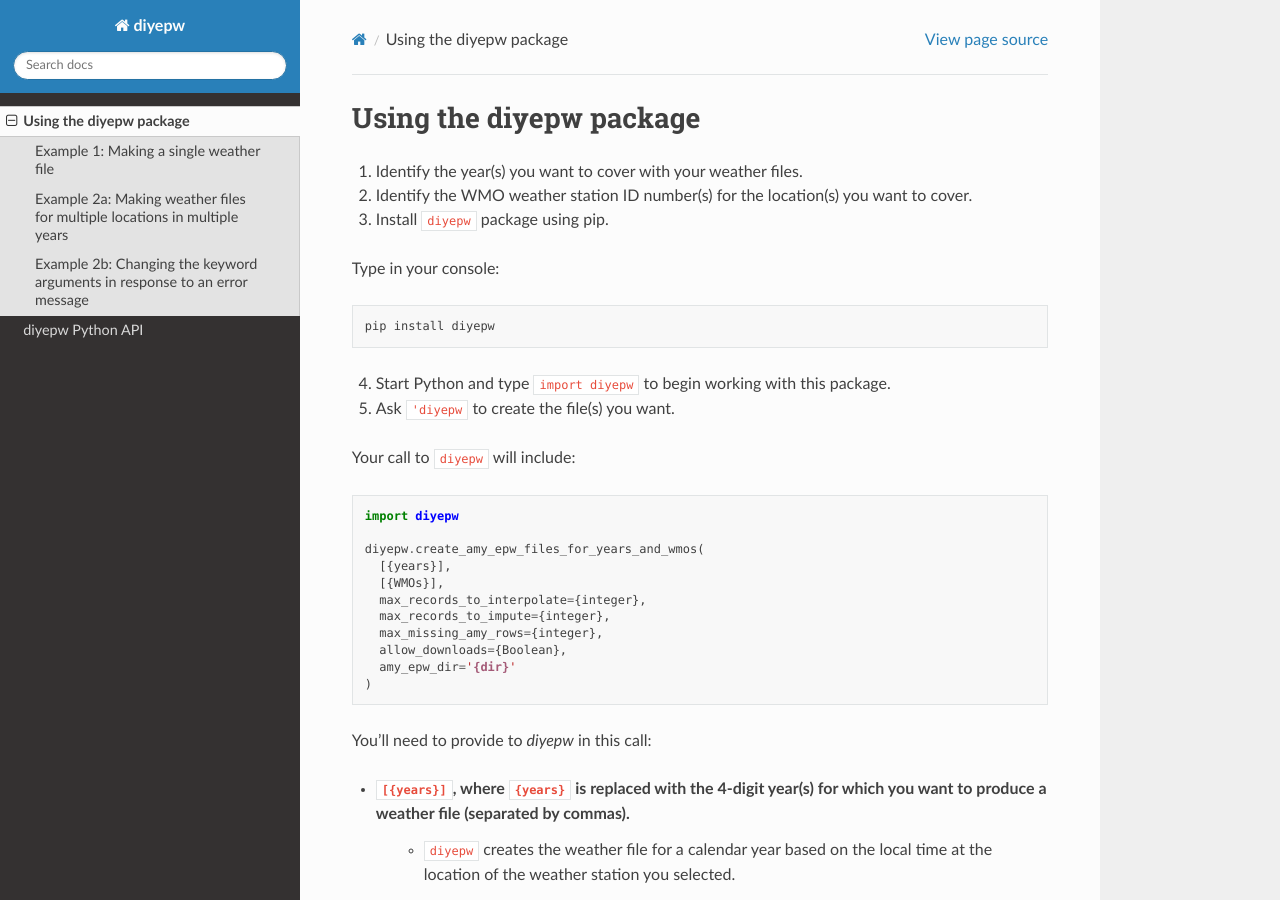
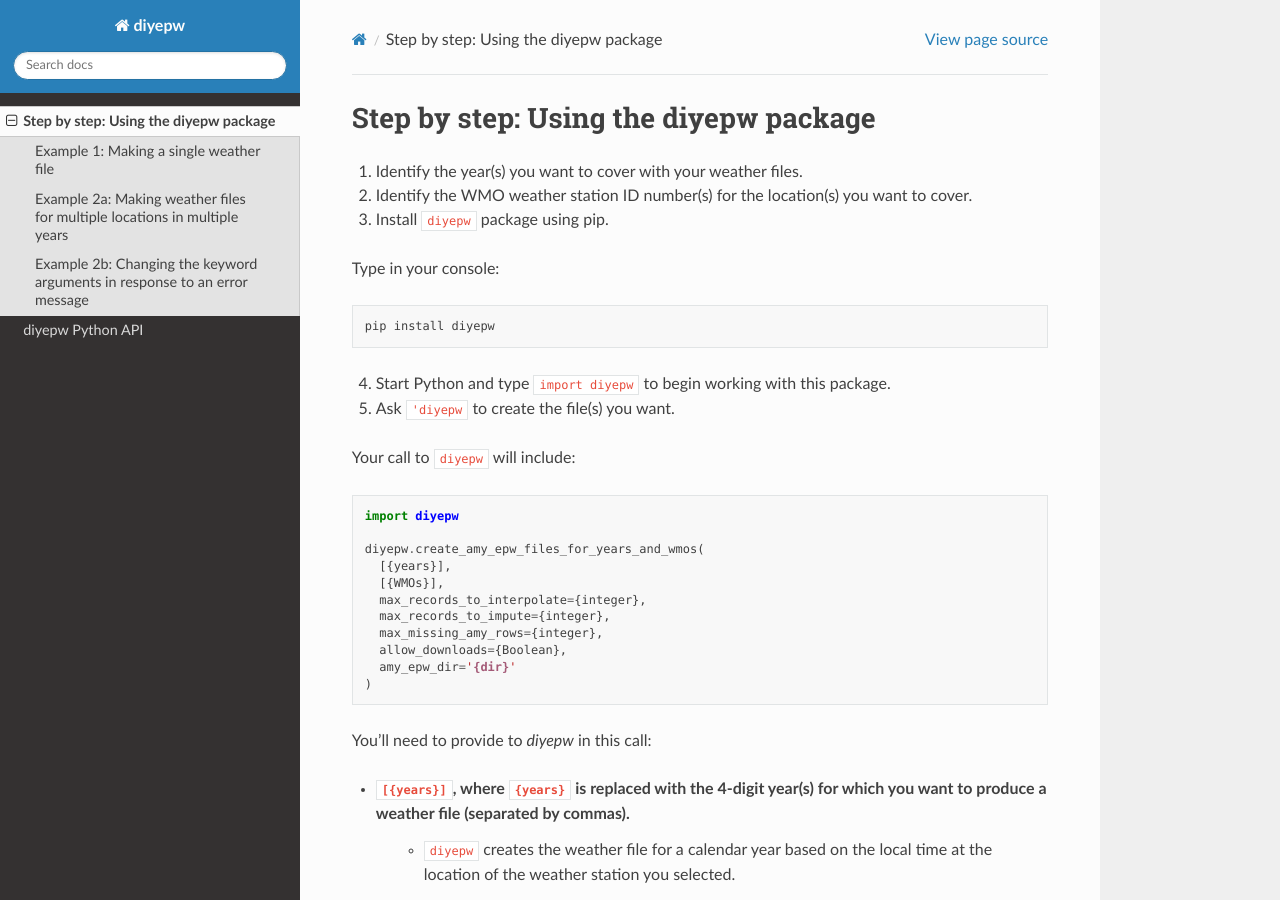
Before and after one commit to IMMM-SFA/diyepw, a Sphinx documentation site: the page built from docs/tutorial.rst, in a window 1280 px wide and 900 px high. Built offline with Sphinx 7.4.7 and the Read the Docs theme 2.0.0, drawn with Linux system fonts in a browser that asks for light colours.

Commit message:
Change title to differentiate from previous page

```diff
--- a/docs/tutorial.rst
+++ b/docs/tutorial.rst
@@ -1,4 +1,4 @@
-Using the diyepw package
+Step by step: Using the diyepw package
 ================================================================
 
 1. Identify the year(s) you want to cover with your weather files.
```
